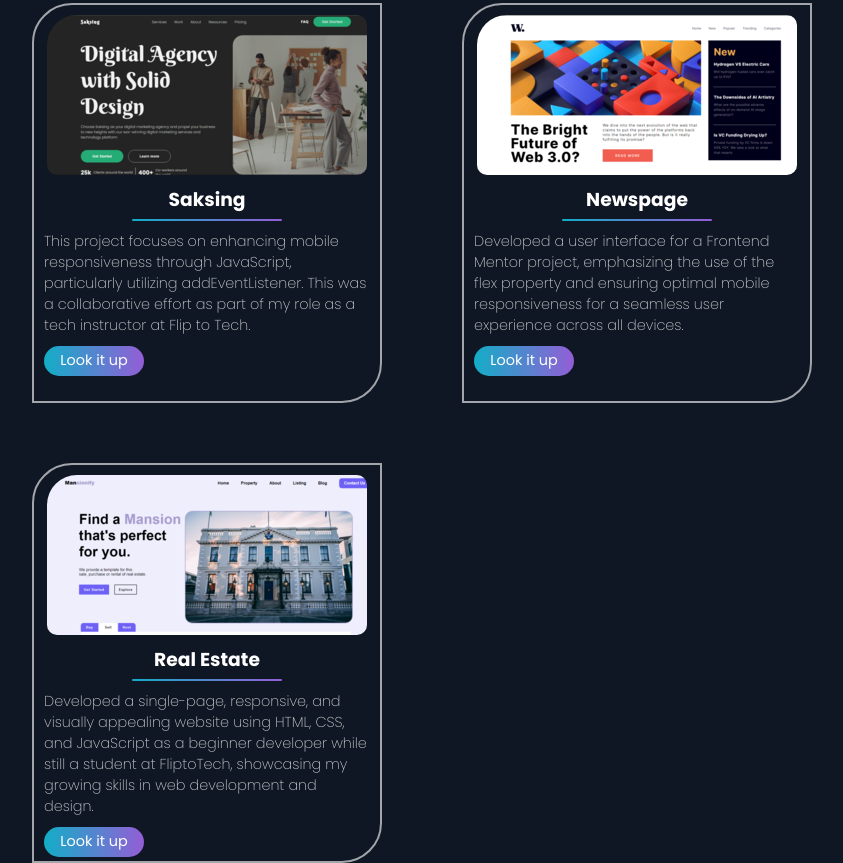
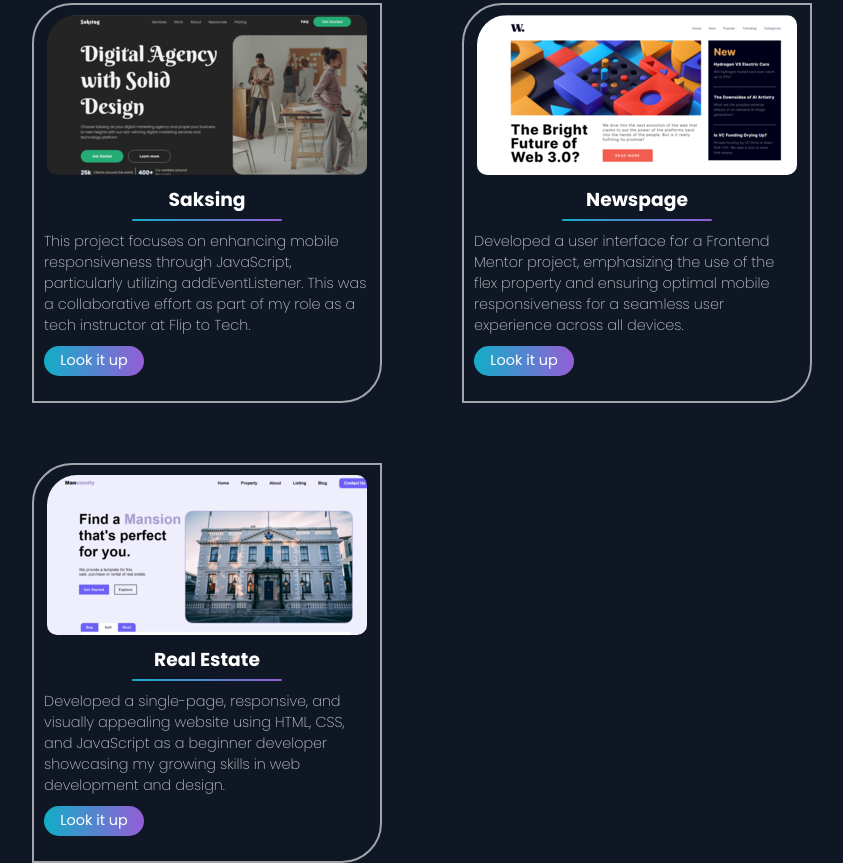
Before and after one commit to OpeyemiAkinwumi/hngS1-porfolio, a plain HTML site: page index.html in a window 1280 px wide. Shown: the part 780-1643 px from the top of the page, without its empty margins (218-1061 px from the left). Drawn offline with Linux system fonts and the light colour scheme; a web font is replaced by a local one.

Commit message:
Blah blah blah

```diff
--- a/index.html
+++ b/index.html
@@ -161,8 +161,7 @@
               <p>
                 Developed a single-page, responsive, and visually appealing
                 website using HTML, CSS, and JavaScript as a beginner developer
-                while still a student at FliptoTech, showcasing my growing
-                skills in web development and design.
+                showcasing my growing skills in web development and design.
               </p>
               <a
                 href="https://opeyemiakinwumi.github.io/digitalartproject/"
```
